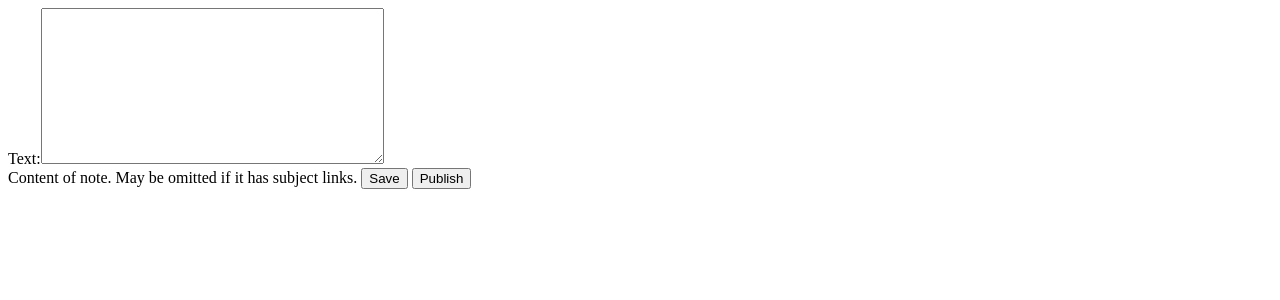
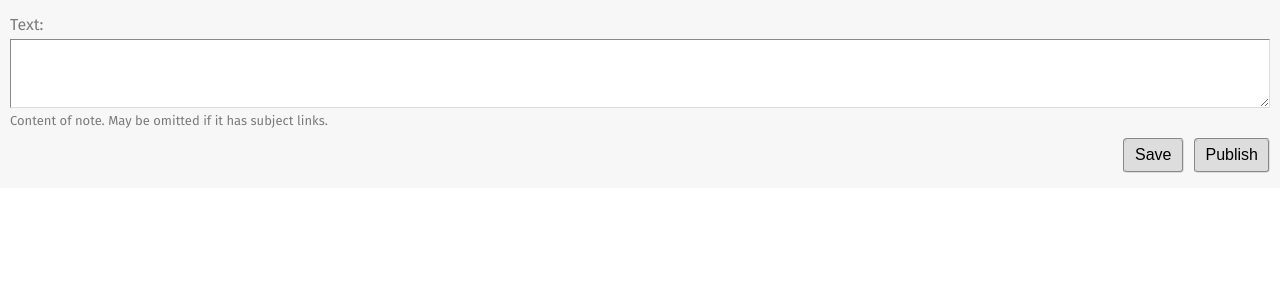
Before and after one commit to pdc/linotak, a Django app: page /notes/1/new in a window 1280 px wide. Shown: the top 300 px of the page. Run offline with Django 3.2, Linux system fonts and the light colour scheme; the visitor is signed in with stand-in values (Sample User, id 1).

Commit message:
Style the login and note forms.

```diff
--- a/notes/forms.py
+++ b/notes/forms.py
@@ -1,6 +1,6 @@
 """Forms for use in the notes app."""
 
-from django.forms import ModelForm
+from django.forms import ModelForm, Textarea
 
 from .models import Note
 
@@ -11,3 +11,7 @@ class NoteForm(ModelForm):
     class Meta:
         model = Note
         fields = ['text']
+
+        widgets = {
+            'text': Textarea(attrs={'cols': 80, 'rows': 3})
+        }
--- /dev/null
+++ b/notes/templates/notes/form.css
@@ -0,0 +1,67 @@
+p {
+    margin: 10px;
+}
+
+form {
+    padding: 10px 0;
+    background-color: #F7F7F7;
+}
+
+.form-item-list {
+    margin: 0;
+    padding: 0;
+}
+
+.form-item-list li {
+    padding: 5px 10px;
+    list-style-type: none;
+    display: flex;
+    flex-flow: column nowrap;
+}
+
+label {
+    margin: 0 0 5px;
+    color: rgba(0, 0, 0, 0.5);
+}
+
+input[type=text],
+input[type=password],
+textarea {
+    margin: 0;
+    box-sizing: border-box;
+    width: 100%;
+    padding: 5px;
+
+    font-size: 1rem;
+    border: 1px inset #DDD;
+}
+
+.helptext {
+    margin: 5px 0 0;
+
+    font-size: 13px;
+    color: rgba(0, 0, 0, 0.5);
+}
+
+.form-action-bar {
+    margin: 5px 10px;
+    display: flex;
+    flex-flow: row wrap;
+    justify-content: flex-end;
+    align-items: center;
+}
+
+.form-action {
+    box-sizing: border-box;  /* Cannot unset this on some browsers */
+    padding: 0.4em 10px;
+
+    font-size: 1rem;
+    line-height: normal;  /* Cannot unset this on some browsers */
+    background-color: #DDD;
+    border: 2px groove #DDD;
+    border-radius: 4px;
+}
+
+.form-action + .form-action  {
+    margin-left: 10px;
+}
--- a/notes/templates/notes/note_form.html
+++ b/notes/templates/notes/note_form.html
@@ -1,6 +1,29 @@
-<form method="POST">
-    {% csrf_token %}
-    {{ form }}
-    <input type="submit" value="Save">
-    <input type="submit" name="publish_now" value="Publish">
-</form>
+{% extends 'notes/base.html' %}
+
+{% block title %}Please log in{% endblock %}
+
+{% block styles %}
+        <style>
+            {% include 'notes/form.css' %}
+        </style>
+{% endblock %}
+
+{% block content %}
+
+        {% if form.errors %}
+            <p>Your username and password didn't match. Please try again.</p>
+        {% endif %}
+
+        <form method="POST">
+            {% csrf_token %}
+            <ul class="form-item-list">
+                {{ form.as_ul }}
+            </ul>
+
+            <div class="form-action-bar">
+                <input class="form-action" type="submit" value="Save">
+                <input class="form-action" type="submit" name="publish_now" value="Publish">
+            </div>
+        </form>
+
+{% endblock %}
```
Also changed, not shown: customuser/templates/registration/login.html (+22 -11 lines), notes/templates/notes/note_list.css (+4 -3 lines).
